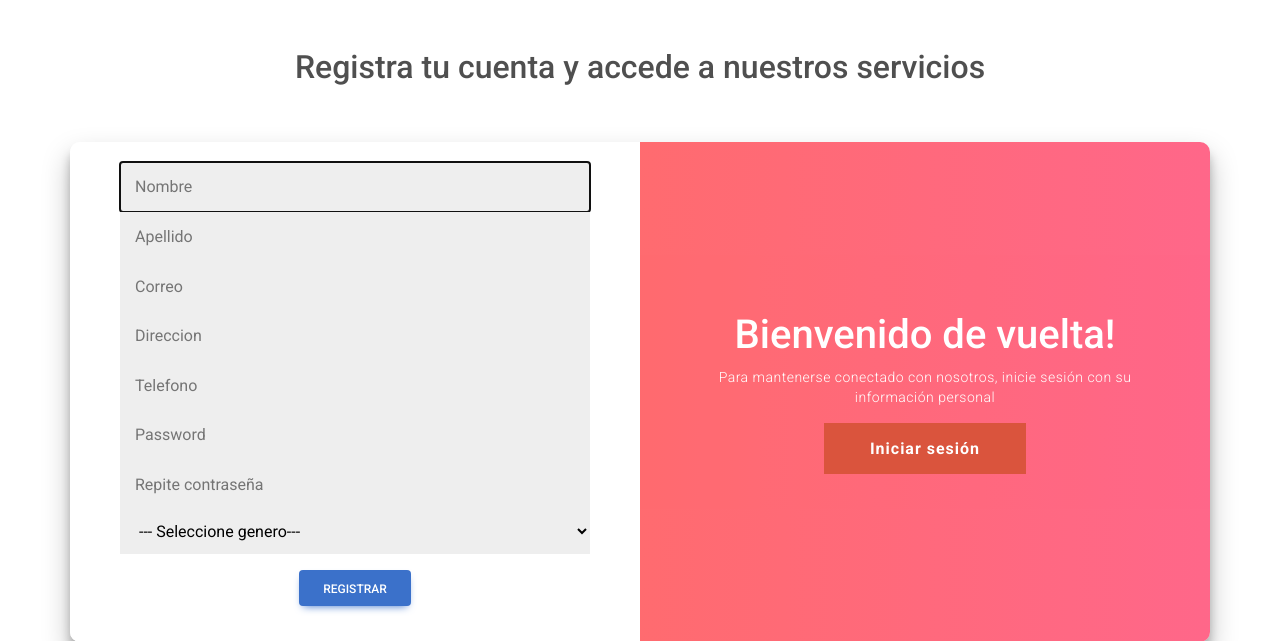
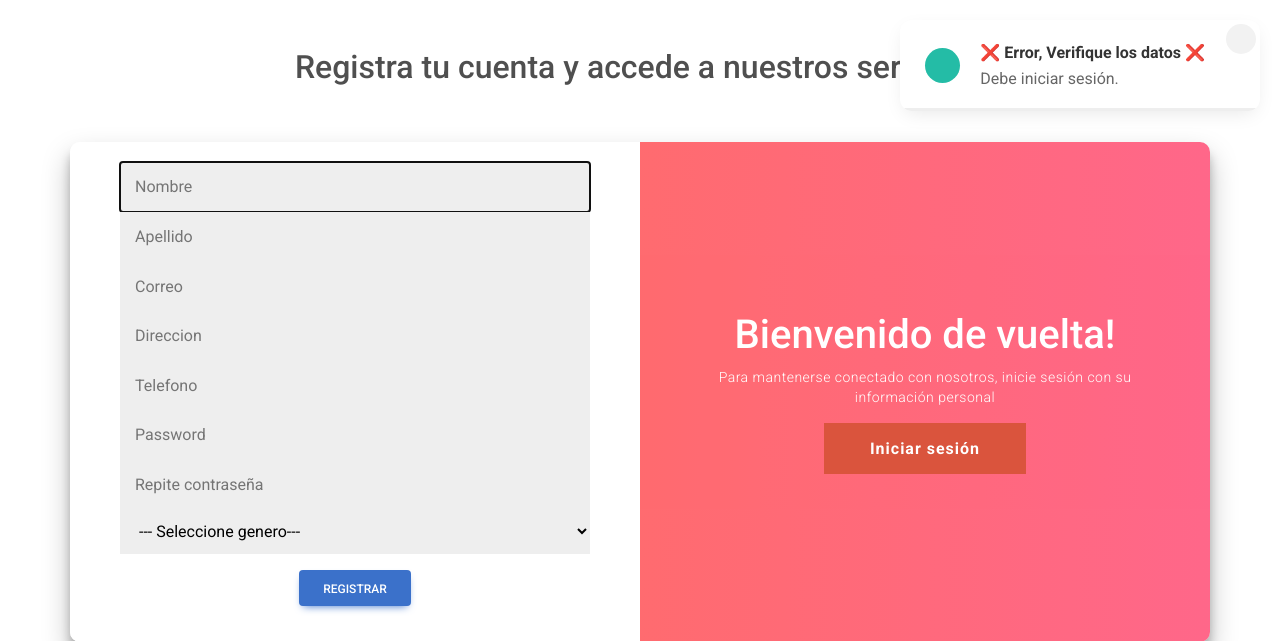
Before and after one commit to LuisFerOv25/Farmaclick, a Flask app: page /dashboard in a window 1280 px wide. Shown: the top 641 px of the page. Run offline with Flask 2, Linux system fonts and the light colour scheme; some libraries are stand-ins or nearby versions.

Commit message:
Agregacion de alertas para inicio de sesión

```diff
--- a/app/administrador/templates/home.html
+++ b/app/administrador/templates/home.html
@@ -55,6 +55,5 @@
 
 
 	</section>
-
-
+	{% include 'alerts.html' %}
 	{% endblock %}
--- a/app/auth/templates/login.html
+++ b/app/auth/templates/login.html
@@ -81,5 +81,6 @@
     </div>
   </div>
 </div>
+{% include 'alerts.html' %}
 
 {% endblock %}
--- a/app/cliente/templates/homecliente.html
+++ b/app/cliente/templates/homecliente.html
@@ -175,4 +175,5 @@
 <script src="https://cdn.jsdelivr.net/npm/bootstrap@5.2.3/dist/js/bootstrap.bundle.min.js"
   integrity="sha384-kenU1KFdBIe4zVF0s0G1M5b4hcpxyD9F7jL+jjXkk+Q2h455rYXK/7HAuoJl+0I4" crossorigin="anonymous"></script>
 
+  {% include 'alerts.html' %}
 {% endblock %}
--- /dev/null
+++ b/app/static/css/alerta.css
@@ -0,0 +1,112 @@
+.toast_alert {
+    z-index: 999999;
+    display: none;
+    position: absolute;
+    top: 20px;
+    right: 20px;
+    border-radius: 12px;
+    background: #fff;
+    padding: 20px 35px 20px 25px;
+    box-shadow: 0 6px 20px -5px rgba(0, 0, 0, 0.1);
+    overflow: hidden;
+    transform: translateX(calc(100% + 30px));
+    transition: all 0.5s cubic-bezier(0.68, -0.55, 0.265, 1.35);
+
+    animation: efectoBounce .3s ease alternate;
+    /*animation: efectoBounce .3s ease infinite alternate; */
+}
+
+.toast_alert.active {
+    transform: translateX(0%);
+    display: block;
+}
+
+.toast_alert .toast_alert-content {
+    display: flex;
+    align-items: center;
+}
+
+.toast_alert-content .check {
+    display: flex;
+    align-items: center;
+    justify-content: center;
+    height: 35px;
+    min-width: 35px;
+    background-color: #24bca6;
+    color: #fff;
+    font-size: 20px;
+    border-radius: 50%;
+}
+
+.toast_alert-content .message {
+    display: flex;
+    flex-direction: column;
+    margin: 0 20px;
+}
+
+.message .text {
+    font-size: 16px;
+    font-weight: 400;
+    color: #666666;
+}
+
+.message .text.text-1 {
+    font-weight: 600;
+    color: #333;
+}
+
+.toast_alert .close {
+    position: absolute;
+    top: 4px;
+    right: 4px;
+    padding: 5px;
+    font-size: 20px;
+    cursor: pointer;
+    height: 30px;
+    width: 30px;
+    text-align: center;
+    line-height: 17px;
+    border-radius: 50%;
+    background: #f2f2f2;
+    transition: all 0.3s ease;
+}
+
+.toast_alert .close:hover {
+    background-color: #cecece;
+}
+
+.toast_alert .progress {
+    position: absolute;
+    bottom: 0;
+    left: 0;
+    height: 3px;
+    width: 100%;
+
+}
+
+.toast_alert .progress:before {
+    content: "";
+    position: absolute;
+    bottom: 0;
+    right: 0;
+    height: 100%;
+    width: 100%;
+    background-color: #24bca6;
+}
+
+.progress.active:before {
+    animation: progress 5s linear forwards;
+}
+
+@keyframes progress {
+    100% {
+        right: 100%;
+    }
+}
+
+
+
+@keyframes efectoBounce{
+    0% {transform: translateY(0px);}
+    100% {transform: translateY(-10px);}
+  }
--- /dev/null
+++ b/app/templates/alerts.html
@@ -0,0 +1,31 @@
+<!---Mi alertas-->
+{% if (typeAlert==1) %}
+<div class="toast_alert active">
+    <div class="toast_alert-content">
+        <i class="bi bi-check check"></i>
+
+        <div class="message">
+            <span class="text text-1">✔ Ingreso existoso ✔</span>
+            <span class="text text-2">{{ msjAlert }}</span>
+        </div>
+    </div>
+    <i class="bi bi-x close"></i>
+    <div class="progress active"></div>
+</div>
+{% endif %}
+
+{% if(typeAlert ==0) %}
+<div class="toast_alert active">
+    <div class="toast_alert-content">
+        <i class="bi bi-check check"></i>
+
+        <div class="message">
+            <span class="text text-1">❌ Error, Verifique los datos ❌</span>
+            <span class="text text-2">{{ msjAlert }}</span>
+        </div>
+    </div>
+    <i class="bi bi-x close"></i>
+    <div class="progress active"></div>
+</div>
+{% endif %}
+<!---Fin Alertas-->
--- a/app/templates/base.html
+++ b/app/templates/base.html
@@ -17,6 +17,7 @@
     <link
     href="https://cdnjs.cloudflare.com/ajax/libs/mdb-ui-kit/6.1.0/mdb.min.css"rel="stylesheet"/>
     <link rel="stylesheet" href="/css/index.css">
+    <link rel="stylesheet" href="{{ url_for('static', filename ='/css/alerta.css') }}">
 </head>
 <body>
     {% block content %}{% endblock %}
--- a/app/templates/base_admin.html
+++ b/app/templates/base_admin.html
@@ -6,6 +6,7 @@
     <meta name="viewport" content="width=device-width, initial-scale=1.0">
     <title>{% block title %}{% endblock %}</title>
     <link rel="stylesheet" href="{{url_for("static", filename='/css/admin.css')}}">
+    <link rel="stylesheet" href="{{ url_for('static', filename ='/css/alerta.css') }}">
 
 	<link href="https://cdn.jsdelivr.net/npm/bootstrap@5.2.3/dist/css/bootstrap.min.css" rel="stylesheet" integrity="sha384-rbsA2VBKQhggwzxH7pPCaAqO46MgnOM80zW1RWuH61DGLwZJEdK2Kadq2F9CUG65" crossorigin="anonymous">
     <link href="https://cdn.jsdelivr.net/npm/bootstrap@5.2.3/dist/css/bootstrap.min.css" rel="stylesheet" integrity="sha384-rbsA2VBKQhggwzxH7pPCaAqO46MgnOM80zW1RWuH61DGLwZJEdK2Kadq2F9CUG65" crossorigin="anonymous">
--- a/app/templates/base_cliente.html
+++ b/app/templates/base_cliente.html
@@ -16,6 +16,7 @@
     <!-- MDB -->
     <link
     href="https://cdnjs.cloudflare.com/ajax/libs/mdb-ui-kit/6.1.0/mdb.min.css"rel="stylesheet"/>
+    <link rel="stylesheet" href="{{ url_for('static', filename ='/css/alerta.css') }}">
 </head>
 <body>
 
--- a/app/templates/base_recuperar.html
+++ b/app/templates/base_recuperar.html
@@ -7,6 +7,7 @@
     <title>{% block title %}{% endblock %}</title>
     <link href="https://cdn.jsdelivr.net/npm/bootstrap@5.2.3/dist/css/bootstrap.min.css" rel="stylesheet" integrity="sha384-rbsA2VBKQhggwzxH7pPCaAqO46MgnOM80zW1RWuH61DGLwZJEdK2Kadq2F9CUG65" crossorigin="anonymous">
     <link rel="stylesheet" href="{{url_for("static", filename='/css/cuenta.css')}}">
+    <link rel="stylesheet" href="{{ url_for('static', filename ='/css/alerta.css') }}">
 
 </head>
 <body>
```
